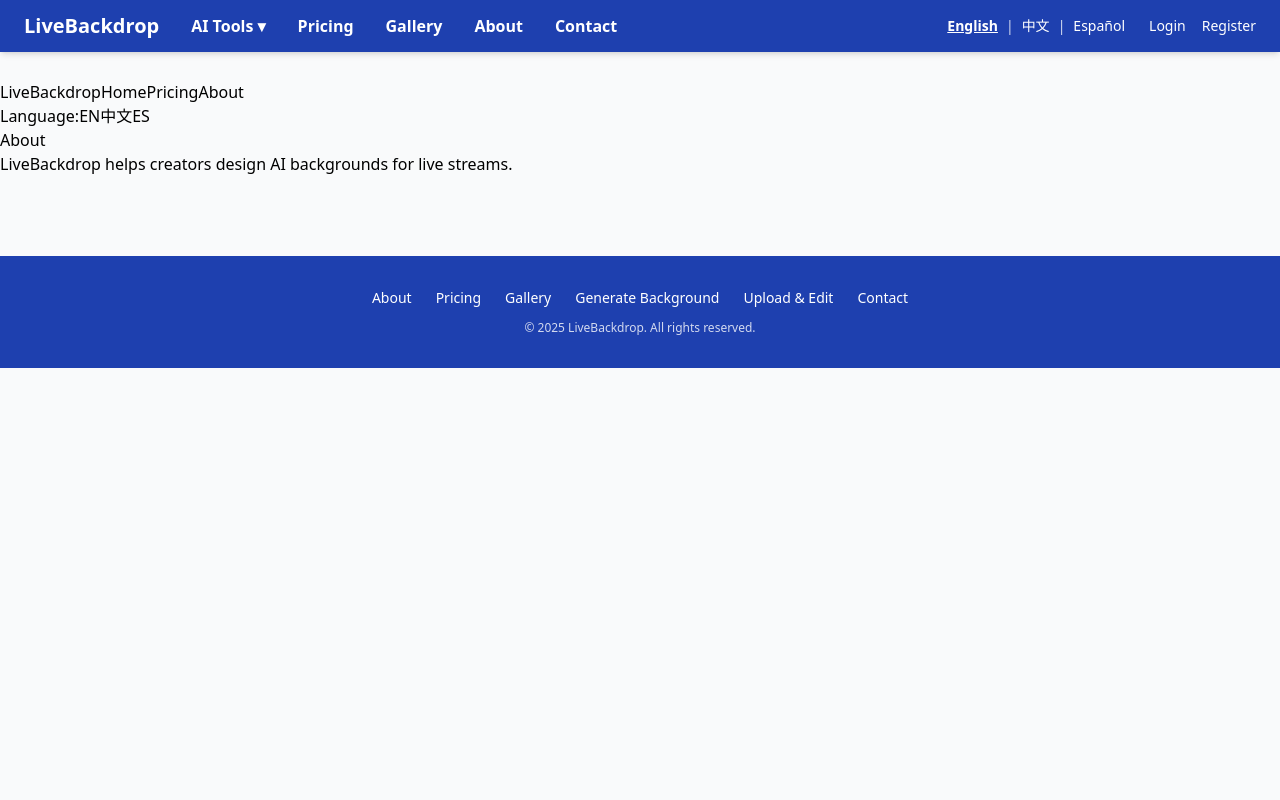
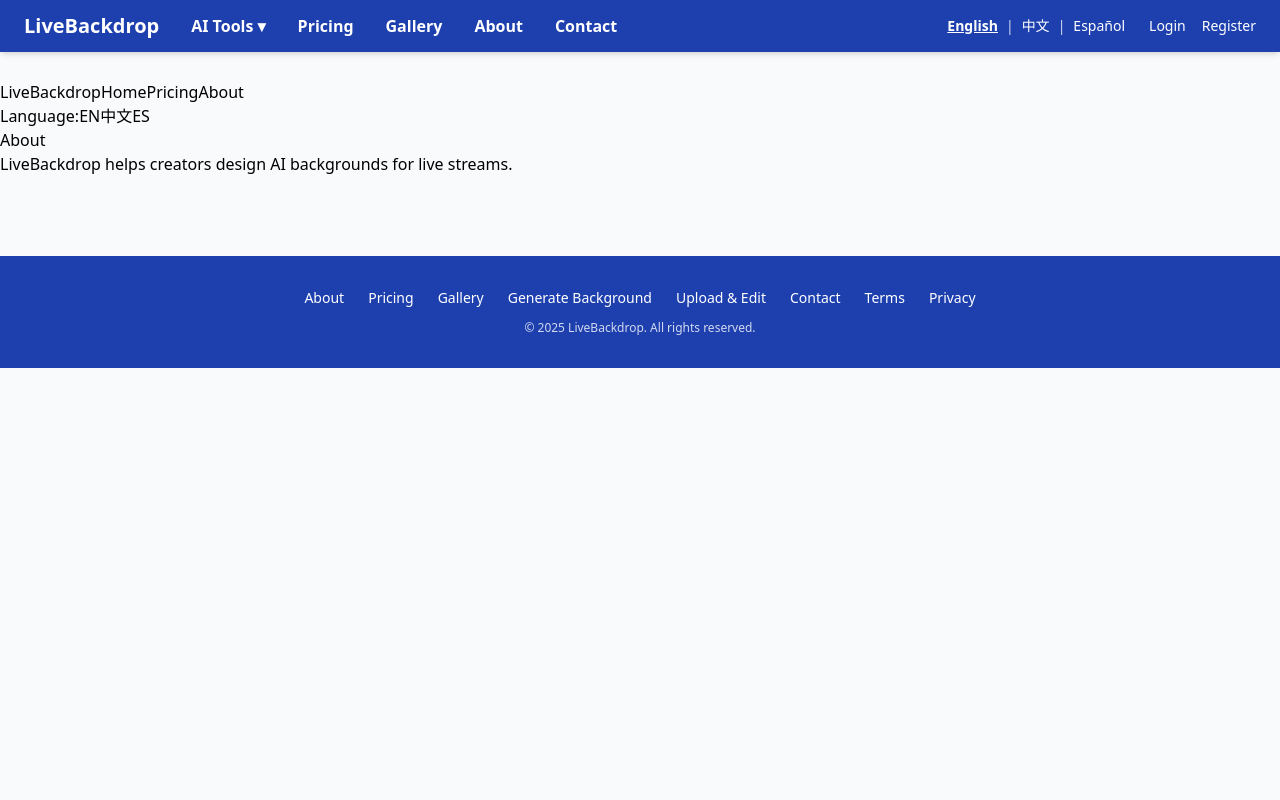
Before and after one commit to aijeep815-eng/livebackdrop, a Next.js app: page /about in a window 1280 px wide. Shown: the top 800 px of the page. Built offline with nearby package versions, Linux system fonts and the light colour scheme; no server answers.

Commit message:
Update Footer.js
4

```diff
--- a/components/Footer.js
+++ b/components/Footer.js
@@ -19,6 +19,10 @@
         { name: 'Generate Background', href: '/generate' },
         { name: 'Upload & Edit', href: '/upload' },
         { name: 'Contact', href: '/contact' },
+
+        // --- Added legal links ---
+        { name: 'Terms', href: '/terms' },
+        { name: 'Privacy', href: '/privacy' },
       ],
     },
     zh: {
@@ -30,6 +34,10 @@
         { name: '生成背景', href: '/generate' },
         { name: '上传与编辑', href: '/upload' },
         { name: '联系我们', href: '/contact' },
+
+        // --- Added legal links ---
+        { name: '服务条款', href: '/terms' },
+        { name: '隐私政策', href: '/privacy' },
       ],
     },
     es: {
@@ -41,6 +49,10 @@
         { name: 'Generar Fondo', href: '/generate' },
         { name: 'Subir y Editar', href: '/upload' },
         { name: 'Contacto', href: '/contact' },
+
+        // --- Added legal links ---
+        { name: 'Términos', href: '/terms' },
+        { name: 'Privacidad', href: '/privacy' },
       ],
     },
   };
```
